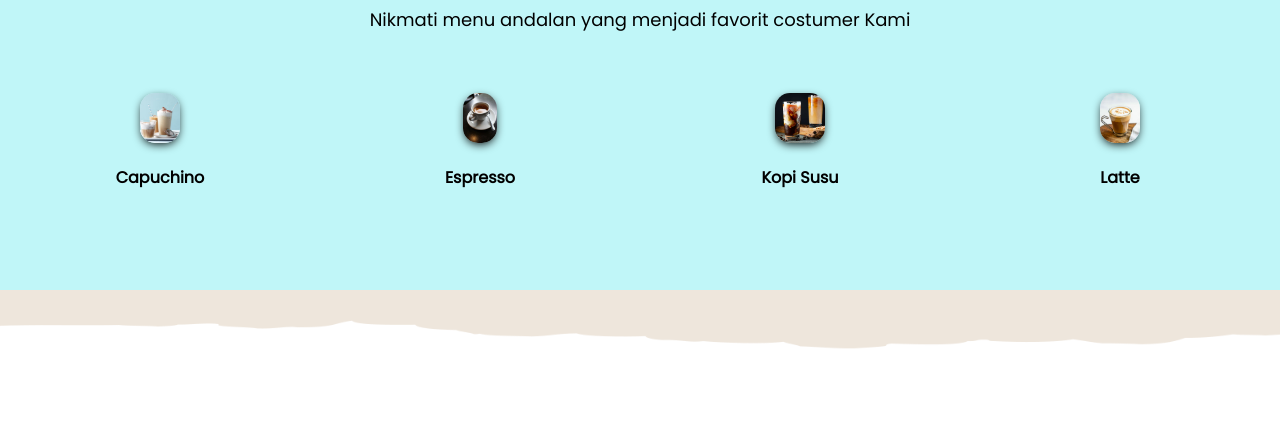
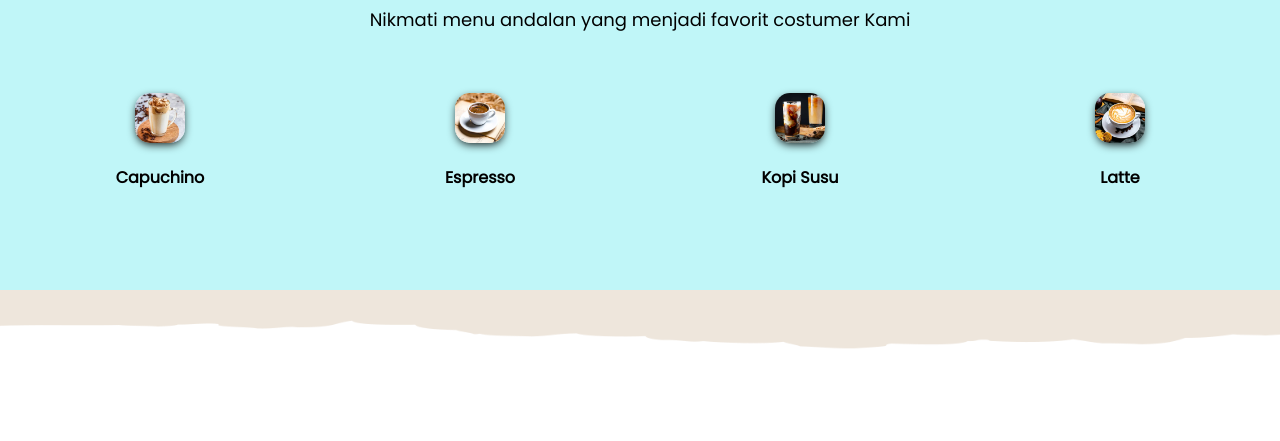
Before and after one commit to Qkhy-Amhel/kopi-kuy, a plain HTML site: page index.html in a window 1280 px wide. Shown: the part 659-1100 px from the top of the page. Drawn offline with Linux system fonts and the light colour scheme.

Commit message:
Ganti gambar

```diff
--- a/index.html
+++ b/index.html
@@ -65,14 +65,14 @@
     </p>
     <div class="baris">
         <div class="col-produk">
-            <img src="images/produk/ice_cappuchino.jpg" alt="">
+            <img src="images/produk/product_capuchino.jpg" alt="">
             <p class="nama-produk">
                 Capuchino
             </p>
         </div>
 
         <div class="col-produk">
-            <img src="images/produk/espresso.jpg" alt="">
+            <img src="images/produk/product_espresso.jpg" alt="">
             <p class="nama-produk">
                 Espresso
             </p>
@@ -86,7 +86,7 @@
         </div>
 
         <div class="col-produk">
-            <img src="images/produk/latte.jpg" alt="">
+            <img src="images/produk/product_latte.jpg" alt="">
             <p class="nama-produk">
                 Latte
             </p>
```
